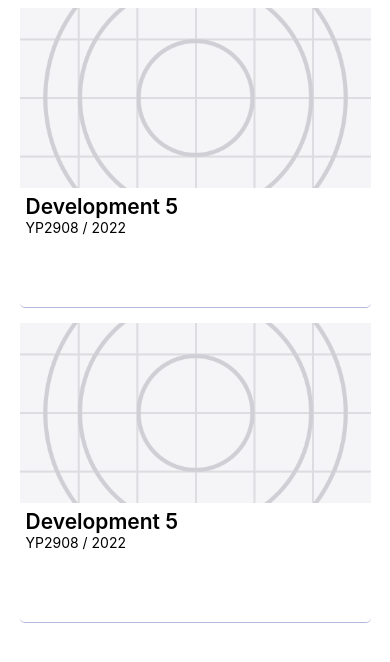
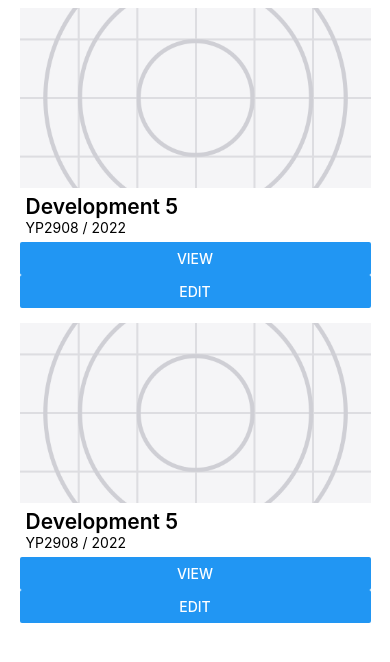
Before and after one commit to hippo159/Iekeeja, a React Native app: screen / in a window 390 px wide. Shown: the top 662 px of the page. Built offline with nearby package versions, Linux system fonts and the light colour scheme.

Commit message:
feat: add buttons for checkout and favorite

```diff
--- a/components/FurnitureItem.js
+++ b/components/FurnitureItem.js
@@ -1,17 +1,27 @@
-import{ StyleSheet, Text, View, Image, ScrollView, StatusBar } from 'react-native';
+import{ StyleSheet, Text, View, Image, ScrollView, StatusBar, Button } from 'react-native';
 
 const FurnitureItem = (props) => {
 return (
 <View style={styles.tile}>
 <Image style={styles.tileImage} source={require('../assets/icon.png')} />
-<View style={styles.tileDetails}>
-  <Text style={styles.tileTitle}>{props.title}</Text>
-  <Text style={styles.tileSubTitle}>{props.subTitle}</Text>
-  </View>
+    <View style={styles.tileDetails}>
+    <Text style={styles.tileTitle}>{props.title}</Text>
+    <Text style={styles.tileSubTitle}>{props.subTitle}</Text>
+    </View>
+    <Button style={styles.button} title="View" onPress={() => alert("View")} />
+    <Button style={styles.button} title="Edit" onPress={() => alert("Edit")} />
 </View>
+
+
 );
 }
 const styles = StyleSheet.create({
+tileButtons:{
+    width: "10%",
+},
+button:{
+width: "50px",
+},
 tile:{
     height: 300,
     borderColor: "#B4B8DA",
```
